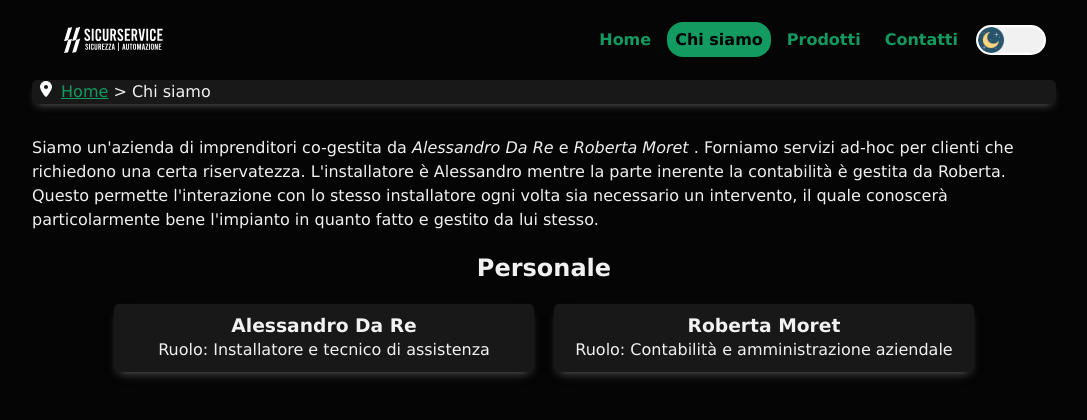
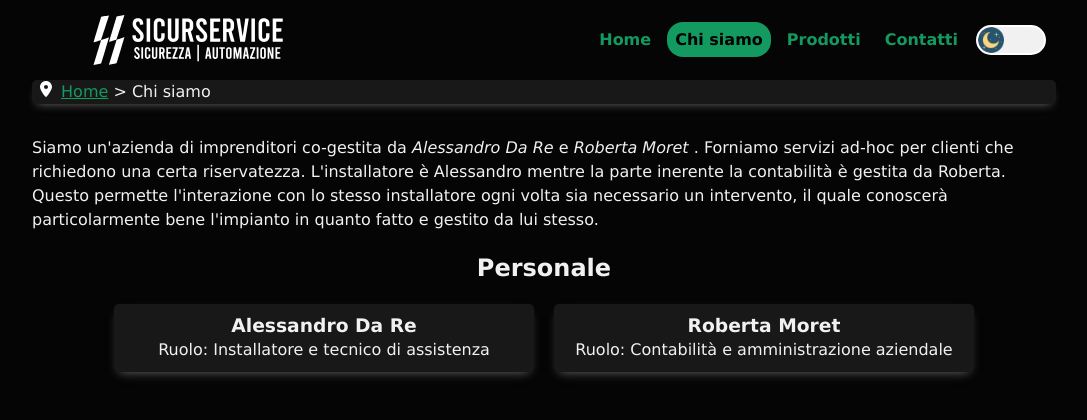
Before and after one commit to gdr00/progetto-tec, a PHP site: page /html/chiSiamo.html in a window 1280 px wide. Shown: the top 420 px of the page, without its empty margins (96-1183 px from the left). Run offline with PHP 8.4, Linux system fonts and the light colour scheme.

Commit message:
update logo dimensions

```diff
--- a/css/style.css
+++ b/css/style.css
@@ -125,7 +125,7 @@ header h1 {
   height: 100%;
   background: var(--logo) no-repeat center left;
   filter: var(--breadcrumbsvg);
-  background-size: contain;
+  background-size: 100%;
   /*fit the image without cutting it*/
   background-position: left;
   text-indent: -9999em;
```
